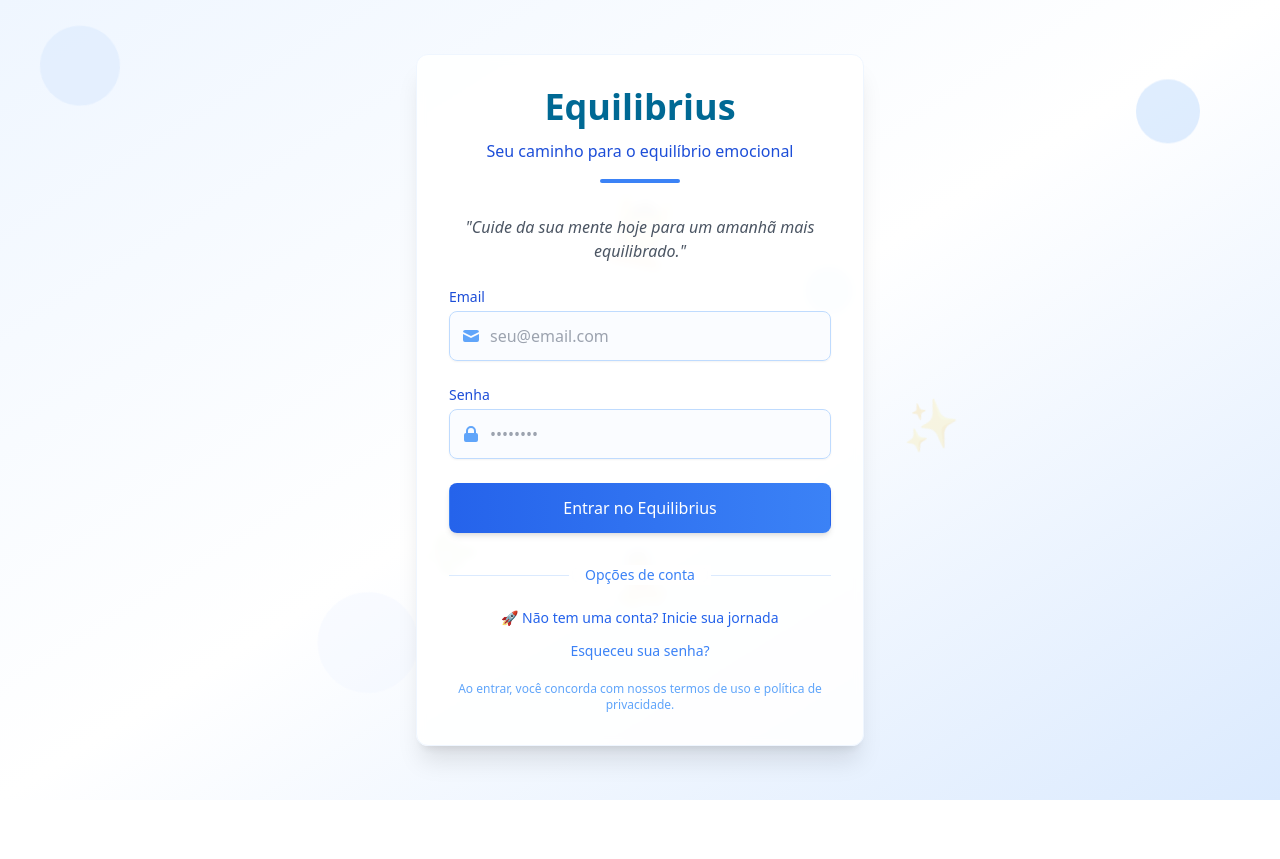
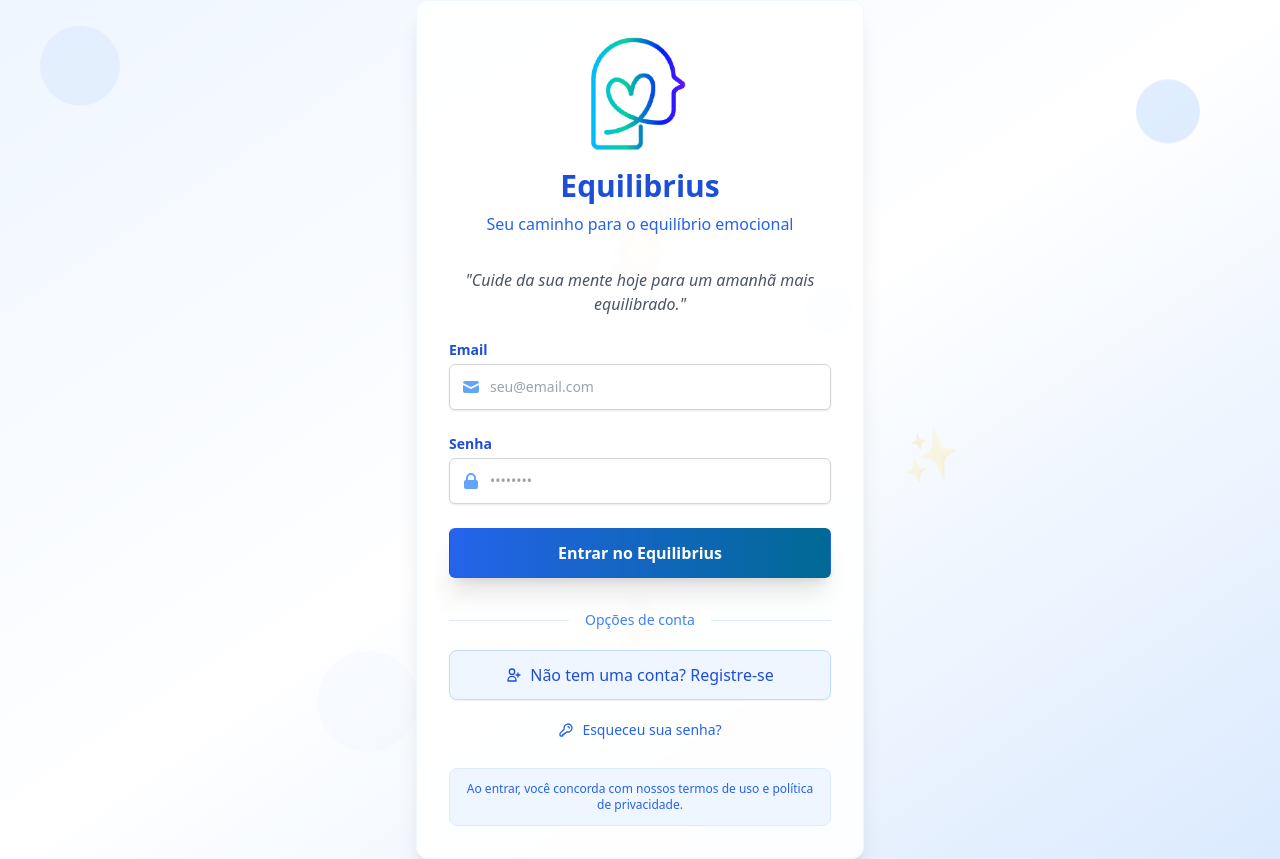
Before and after one commit to tomasbiasotto/Equilibrius-Project, a React (Vite) app: page / in a window 1280 px wide. Before the commit the page ends 800 px from the top, so only its background shows below. Built offline with nearby package versions, Linux system fonts and the light colour scheme; no server answers.

Commit message:
ATUALIZADO TELA DE LOGIN E CADASTRO

```diff
--- a/src/components/Login.tsx
+++ b/src/components/Login.tsx
@@ -71,10 +71,16 @@ const Login: React.FC = () => {
 
       {/* Container principal com efeito de vidro */}
       <div className="bg-white/90 backdrop-blur-sm p-8 rounded-xl shadow-xl w-full max-w-md border border-blue-50 relative z-10">
-        <div className="text-center mb-8">
-          <h1 className="text-4xl font-bold text-brand">Equilibrius</h1>
-          <p className="text-blue-700 mt-3 font-medium">Seu caminho para o equilíbrio emocional</p>
-          <div className="h-1 w-20 bg-blue-500 mx-auto mt-4 rounded-full"></div>
+        <div className="text-center mb-8 flex flex-col items-center">
+          <img
+            src="/logo.svg.png"
+            alt="Equilibrius Logo"
+            width="120"
+            height="120"
+            className="mb-4 mix-blend-multiply"
+          />
+          <h1 className="text-3xl font-bold text-blue-700 mb-1">Equilibrius</h1>
+          <p className="text-blue-600 mt-1 font-medium">Seu caminho para o equilíbrio emocional</p>
         </div>
 
         <div className="text-center mb-6 text-gray-600 italic">
@@ -89,16 +95,16 @@ const Login: React.FC = () => {
 
         <form onSubmit={handleSubmit} className="space-y-6">
           <div>
-            <label htmlFor="email" className="block text-sm font-medium text-blue-700">
+            <label htmlFor="email" className="block text-sm font-semibold text-blue-700">
               Email
             </label>
-            <div className="relative">
+            <div className="relative mt-1 rounded-md shadow-sm">
               <input
                 type="email"
                 id="email"
                 value={email}
                 onChange={(e) => setEmail(e.target.value)}
-                className="mt-1 block w-full px-4 py-3 border border-blue-200 bg-blue-50/30 rounded-lg shadow-sm focus:outline-none focus:ring-2 focus:ring-blue-500 focus:border-blue-400 transition-all duration-200 pl-10"
+                className="block w-full px-4 py-3 border border-gray-300 rounded-md shadow-sm focus:ring-blue-500 focus:border-blue-500 bg-white sm:text-sm transition-all duration-200 pl-10"
                 required
                 disabled={loading}
                 placeholder="seu@email.com"
@@ -113,16 +119,16 @@ const Login: React.FC = () => {
           </div>
 
           <div>
-            <label htmlFor="password" className="block text-sm font-medium text-blue-700">
+            <label htmlFor="password" className="block text-sm font-semibold text-blue-700">
               Senha
             </label>
-            <div className="relative">
+            <div className="relative mt-1 rounded-md shadow-sm">
               <input
                 type="password"
                 id="password"
                 value={password}
                 onChange={(e) => setPassword(e.target.value)}
-                className="mt-1 block w-full px-4 py-3 border border-blue-200 bg-blue-50/30 rounded-lg shadow-sm focus:outline-none focus:ring-2 focus:ring-blue-500 focus:border-blue-400 transition-all duration-200 pl-10"
+                className="block w-full px-4 py-3 border border-gray-300 rounded-md shadow-sm focus:ring-blue-500 focus:border-blue-500 bg-white sm:text-sm transition-all duration-200 pl-10"
                 required
                 disabled={loading}
                 placeholder="••••••••"
@@ -137,10 +143,18 @@ const Login: React.FC = () => {
 
           <button
             type="submit"
-            className="w-full flex justify-center py-3 px-6 border border-transparent rounded-lg shadow-md text-white bg-gradient-to-r from-blue-600 to-blue-500 hover:from-blue-700 hover:to-blue-600 focus:outline-none focus:ring-2 focus:ring-offset-2 focus:ring-blue-500 disabled:opacity-60 transition-all duration-200 transform hover:translate-y-[-2px] font-medium text-base"
+            className="mt-4 w-full flex justify-center py-3 px-6 border border-transparent rounded-md shadow-xl text-white bg-gradient-to-r from-blue-600 to-brand hover:from-blue-700 hover:to-blue-600 focus:outline-none focus:ring-2 focus:ring-offset-2 focus:ring-blue-500 disabled:opacity-70 transition-all duration-200 font-semibold text-base"
             disabled={loading}
           >
-            {loading ? 'Processando...' : 'Entrar no Equilibrius'}
+            {loading ? (
+              <span className="flex items-center">
+                <svg className="animate-spin -ml-1 mr-3 h-5 w-5 text-white" xmlns="http://www.w3.org/2000/svg" fill="none" viewBox="0 0 24 24">
+                  <circle className="opacity-25" cx="12" cy="12" r="10" stroke="currentColor" strokeWidth="4"></circle>
+                  <path className="opacity-75" fill="currentColor" d="M4 12a8 8 0 018-8V0C5.373 0 0 5.373 0 12h4zm2 5.291A7.962 7.962 0 014 12H0c0 3.042 1.135 5.824 3 7.938l3-2.647z"></path>
+                </svg>
+                Processando...
+              </span>
+            ) : 'Entrar no Equilibrius'}
           </button>
         </form>
 
@@ -156,24 +170,30 @@ const Login: React.FC = () => {
 
 
 
-          <div className="text-center space-y-3 mt-4">
+          <div className="grid grid-cols-1 gap-3 mt-4">
             <button
               onClick={() => setAuthMode('register')}
-              className="text-blue-600 hover:text-blue-800 transition-colors font-medium text-sm hover:underline"
+              className="px-4 py-3 bg-blue-50 hover:bg-blue-100 text-blue-700 hover:text-blue-900 transition-all rounded-lg border border-blue-200 flex items-center justify-center shadow-sm hover:shadow"
             >
-              🚀 Não tem uma conta? Inicie sua jornada
+              <svg xmlns="http://www.w3.org/2000/svg" className="h-4 w-4 mr-2" fill="none" viewBox="0 0 24 24" stroke="currentColor">
+                <path strokeLinecap="round" strokeLinejoin="round" strokeWidth={2} d="M18 9v3m0 0v3m0-3h3m-3 0h-3m-2-5a4 4 0 11-8 0 4 4 0 018 0zM3 20a6 6 0 0112 0v1H3v-1z" />
+              </svg>
+              Não tem uma conta? Registre-se
             </button>
 
             <button
               onClick={() => setAuthMode('reset')}
-              className="block w-full text-sm text-blue-500 hover:text-blue-700 transition-colors mt-2"
+              className="px-4 py-2 text-blue-600 hover:text-blue-800 transition-all rounded-lg flex items-center justify-center hover:bg-blue-50/50 font-medium text-sm"
             >
+              <svg xmlns="http://www.w3.org/2000/svg" className="h-4 w-4 mr-2" fill="none" viewBox="0 0 24 24" stroke="currentColor">
+                <path strokeLinecap="round" strokeLinejoin="round" strokeWidth={2} d="M15 7a2 2 0 012 2m4 0a6 6 0 01-7.743 5.743L11 17H9v2H7v2H4a1 1 0 01-1-1v-2.586a1 1 0 01.293-.707l5.964-5.964A6 6 0 1121 9z" />
+              </svg>
               Esqueceu sua senha?
             </button>
           </div>
 
-          <div className="text-center text-xs text-blue-400 mt-6">
-            <p>Ao entrar, você concorda com nossos termos de uso e política de privacidade.</p>
+          <div className="text-center text-xs mt-6 p-3 bg-blue-50 rounded-lg border border-blue-100 text-blue-600">
+            <p>Ao entrar, você concorda com nossos <span className="font-medium hover:underline cursor-pointer">termos de uso</span> e <span className="font-medium hover:underline cursor-pointer">política de privacidade</span>.</p>
           </div>
         </div>
       </div>
--- a/src/components/Register.tsx
+++ b/src/components/Register.tsx
@@ -65,33 +65,38 @@ const Register: React.FC<RegisterProps> = ({ onBack }) => {
   };
 
   return (
-    <div className="min-h-screen flex items-center justify-center relative overflow-hidden bg-gradient-to-br from-blue-50 via-white to-blue-100">
-      {/* Elementos decorativos flutuantes relacionados à saúde mental */}
-      <div className="absolute top-10 left-10 w-20 h-20 rounded-full bg-blue-100 opacity-60 animate-float1"></div>
-      <div className="absolute top-20 right-20 w-16 h-16 rounded-full bg-blue-200 opacity-50 animate-float2"></div>
-      <div className="absolute bottom-20 left-1/4 w-24 h-24 rounded-full bg-blue-50 opacity-40 animate-float3"></div>
-      <div className="absolute top-1/3 right-1/3 w-12 h-12 rounded-full bg-blue-300 opacity-30 animate-float2"></div>
+    <div className="min-h-screen flex items-center justify-center relative overflow-hidden bg-gradient-to-r from-blue-900 via-blue-800 to-brand">
+      {/* Background profissional com efeito de mesh gradient */}
+      <div className="absolute inset-0 bg-[radial-gradient(ellipse_at_top_right,_var(--tw-gradient-stops))] from-blue-700/20 via-transparent to-transparent"></div>
+      <div className="absolute inset-0 bg-[radial-gradient(ellipse_at_bottom_left,_var(--tw-gradient-stops))] from-teal-600/20 via-transparent to-transparent"></div>
 
-      {/* Ícones representativos de saúde mental e bem-estar */}
-      <div className="absolute top-1/4 left-1/5 text-blue-300 opacity-20 transform rotate-12 text-6xl">🧠</div>
-      <div className="absolute bottom-1/4 right-1/5 text-blue-400 opacity-20 transform -rotate-6 text-5xl">🌱</div>
-      <div className="absolute top-2/3 left-1/3 text-blue-200 opacity-20 transform rotate-45 text-4xl">🌿</div>
-      <div className="absolute top-1/2 right-1/4 text-blue-100 opacity-15 transform -rotate-12 text-5xl">✨</div>
+      {/* Elementos sutis de design */}
+      <div className="absolute top-0 left-0 w-full h-1/3 bg-gradient-to-b from-black/5 to-transparent"></div>
+      <div className="absolute bottom-0 right-0 w-2/3 h-1/2 bg-gradient-to-tl from-black/5 to-transparent"></div>
 
-      {/* Container principal com efeito de vidro */}
-      <div className="bg-white/90 backdrop-blur-sm p-8 rounded-xl shadow-xl w-full max-w-md border border-blue-50 relative z-10">
+      {/* Container principal com efeito de vidro - cor exatamente igual ao fundo do logo */}
+      <div className="p-8 rounded-xl shadow-2xl w-full max-w-md border border-white/20 relative z-10" style={{backgroundColor: '#ffffff'}}>
         <button
           onClick={onBack}
-          className="absolute top-4 left-4 text-blue-600 hover:text-blue-800 focus:outline-none"
+          className="absolute top-6 left-6 text-blue-600 hover:text-blue-800 focus:outline-none transition-colors"
           aria-label="Voltar"
         >
           <ArrowLeft size={20} />
         </button>
 
-        <div className="text-center mb-6">
-          <h1 className="text-3xl font-bold text-brand">Iniciar Jornada</h1>
-          <p className="text-blue-700 mt-2">Crie sua conta no Equilibrius</p>
-          <div className="h-1 w-20 bg-blue-500 mx-auto mt-3 rounded-full"></div>
+        <div className="text-center mb-8">
+          {/* Logo do Equilibrius */}
+          <div className="flex justify-center mb-4">
+            <img
+              src="/logo.svg.png"
+              alt="Equilibrius Logo"
+              width="120"
+              height="120"
+              style={{display: 'block'}}
+            />
+          </div>
+          <h1 className="text-3xl font-bold text-gray-800 mb-2">Iniciar Jornada</h1>
+          <p className="text-blue-700 font-medium">Crie sua conta no Equilibrius</p>
         </div>
 
         {success ? (
@@ -111,8 +116,9 @@ const Register: React.FC<RegisterProps> = ({ onBack }) => {
           </div>
         ) : (
           <>
-            <div className="text-center mb-6 text-gray-600 italic">
-              "Registre-se para iniciar sua jornada de equilíbrio emocional."
+            <div className="mb-6 py-3 px-4 border-l-4 border-blue-500 bg-blue-50/30 text-gray-700">
+              <p className="text-sm font-medium">Bem-vindo ao Equilibrius</p>
+              <p className="text-xs text-gray-600">Registre-se para iniciar sua jornada de equilíbrio emocional e bem-estar mental.</p>
             </div>
 
             {error && (
@@ -123,21 +129,21 @@ const Register: React.FC<RegisterProps> = ({ onBack }) => {
 
             <form onSubmit={handleSubmit} className="space-y-5">
               <div>
-                <label htmlFor="name" className="block text-sm font-medium text-blue-700">
+                <label htmlFor="name" className="block text-sm font-semibold text-gray-700">
                   Nome completo
                 </label>
-                <div className="relative">
+                <div className="relative mt-1 rounded-md shadow-sm">
                   <input
                     type="text"
                     id="name"
                     value={name}
                     onChange={(e) => setName(e.target.value)}
-                    className="mt-1 block w-full px-4 py-3 border border-blue-200 bg-blue-50/30 rounded-lg shadow-sm focus:outline-none focus:ring-2 focus:ring-blue-500 focus:border-blue-400 transition-all duration-200 pl-10"
+                    className="block w-full px-4 py-3 border border-gray-300 rounded-md shadow-sm focus:ring-blue-500 focus:border-blue-500 bg-white sm:text-sm transition-all duration-200 pl-10"
                     required
                     disabled={loading}
                     placeholder="Seu nome completo"
                   />
-                  <div className="absolute left-3 top-1/2 -translate-y-1/2 text-blue-400">
+                  <div className="absolute left-3 top-1/2 -translate-y-1/2 text-gray-500">
                     <svg xmlns="http://www.w3.org/2000/svg" className="h-5 w-5" fill="none" viewBox="0 0 24 24" stroke="currentColor">
                       <path strokeLinecap="round" strokeLinejoin="round" strokeWidth={2} d="M16 7a4 4 0 11-8 0 4 4 0 018 0zM12 14a7 7 0 00-7 7h14a7 7 0 00-7-7z" />
                     </svg>
@@ -146,21 +152,21 @@ const Register: React.FC<RegisterProps> = ({ onBack }) => {
               </div>
 
               <div>
-                <label htmlFor="register-email" className="block text-sm font-medium text-blue-700">
+                <label htmlFor="register-email" className="block text-sm font-semibold text-gray-700">
                   Email
                 </label>
-                <div className="relative">
+                <div className="relative mt-1 rounded-md shadow-sm">
                   <input
                     type="email"
                     id="register-email"
                     value={email}
                     onChange={(e) => setEmail(e.target.value)}
-                    className="mt-1 block w-full px-4 py-3 border border-blue-200 bg-blue-50/30 rounded-lg shadow-sm focus:outline-none focus:ring-2 focus:ring-blue-500 focus:border-blue-400 transition-all duration-200 pl-10"
+                    className="block w-full px-4 py-3 border border-gray-300 rounded-md shadow-sm focus:ring-blue-500 focus:border-blue-500 bg-white sm:text-sm transition-all duration-200 pl-10"
                     required
                     disabled={loading}
                     placeholder="seu@email.com"
                   />
-                  <div className="absolute left-3 top-1/2 -translate-y-1/2 text-blue-400">
+                  <div className="absolute left-3 top-1/2 -translate-y-1/2 text-gray-500">
                     <svg xmlns="http://www.w3.org/2000/svg" className="h-5 w-5" viewBox="0 0 20 20" fill="currentColor">
                       <path d="M2.003 5.884L10 9.882l7.997-3.998A2 2 0 0016 4H4a2 2 0 00-1.997 1.884z" />
                       <path d="M18 8.118l-8 4-8-4V14a2 2 0 002 2h12a2 2 0 002-2V8.118z" />
@@ -170,22 +176,22 @@ const Register: React.FC<RegisterProps> = ({ onBack }) => {
               </div>
 
               <div>
-                <label htmlFor="register-password" className="block text-sm font-medium text-blue-700">
+                <label htmlFor="register-password" className="block text-sm font-semibold text-gray-700">
                   Senha
                 </label>
-                <div className="relative">
+                <div className="relative mt-1 rounded-md shadow-sm">
                   <input
                     type="password"
                     id="register-password"
                     value={password}
                     onChange={(e) => setPassword(e.target.value)}
-                    className="mt-1 block w-full px-4 py-3 border border-blue-200 bg-blue-50/30 rounded-lg shadow-sm focus:outline-none focus:ring-2 focus:ring-blue-500 focus:border-blue-400 transition-all duration-200 pl-10"
+                    className="block w-full px-4 py-3 border border-gray-300 rounded-md shadow-sm focus:ring-blue-500 focus:border-blue-500 bg-white sm:text-sm transition-all duration-200 pl-10"
                     required
                     disabled={loading}
                     placeholder="••••••••"
                     minLength={6}
                   />
-                  <div className="absolute left-3 top-1/2 -translate-y-1/2 text-blue-400">
+                  <div className="absolute left-3 top-1/2 -translate-y-1/2 text-gray-500">
                     <svg xmlns="http://www.w3.org/2000/svg" className="h-5 w-5" viewBox="0 0 20 20" fill="currentColor">
                       <path fillRule="evenodd" d="M5 9V7a5 5 0 0110 0v2a2 2 0 012 2v5a2 2 0 01-2 2H5a2 2 0 01-2-2v-5a2 2 0 012-2zm8-2v2H7V7a3 3 0 016 0z" clipRule="evenodd" />
                     </svg>
@@ -195,21 +201,21 @@ const Register: React.FC<RegisterProps> = ({ onBack }) => {
               </div>
 
               <div>
-                <label htmlFor="confirm-password" className="block text-sm font-medium text-blue-700">
+                <label htmlFor="confirm-password" className="block text-sm font-semibold text-gray-700">
                   Confirme sua senha
                 </label>
-                <div className="relative">
+                <div className="relative mt-1 rounded-md shadow-sm">
                   <input
                     type="password"
                     id="confirm-password"
                     value={confirmPassword}
                     onChange={(e) => setConfirmPassword(e.target.value)}
-                    className="mt-1 block w-full px-4 py-3 border border-blue-200 bg-blue-50/30 rounded-lg shadow-sm focus:outline-none focus:ring-2 focus:ring-blue-500 focus:border-blue-400 transition-all duration-200 pl-10"
+                    className="block w-full px-4 py-3 border border-gray-300 rounded-md shadow-sm focus:ring-blue-500 focus:border-blue-500 bg-white sm:text-sm transition-all duration-200 pl-10"
                     required
                     disabled={loading}
                     placeholder="••••••••"
                   />
-                  <div className="absolute left-3 top-1/2 -translate-y-1/2 text-blue-400">
+                  <div className="absolute left-3 top-1/2 -translate-y-1/2 text-gray-500">
                     <svg xmlns="http://www.w3.org/2000/svg" className="h-5 w-5" viewBox="0 0 20 20" fill="currentColor">
                       <path fillRule="evenodd" d="M2.166 4.999A11.954 11.954 0 0010 1.944 11.954 11.954 0 0017.834 5c.11.65.166 1.32.166 2.001 0 5.225-3.34 9.67-8 11.317C5.34 16.67 2 12.225 2 7c0-.682.057-1.35.166-2.001zm11.541 3.708a1 1 0 00-1.414-1.414L9 10.586 7.707 9.293a1 1 0 00-1.414 1.414l2 2a1 1 0 001.414 0l4-4z" clipRule="evenodd" />
                     </svg>
@@ -219,10 +225,18 @@ const Register: React.FC<RegisterProps> = ({ onBack }) => {
 
               <button
                 type="submit"
-                className="mt-2 w-full flex justify-center py-3 px-6 border border-transparent rounded-lg shadow-md text-white bg-gradient-to-r from-blue-600 to-blue-500 hover:from-blue-700 hover:to-blue-600 focus:outline-none focus:ring-2 focus:ring-offset-2 focus:ring-blue-500 disabled:opacity-60 transition-all duration-200 transform hover:translate-y-[-2px] font-medium text-base"
+                className="mt-4 w-full flex justify-center py-3 px-6 border border-transparent rounded-md shadow-xl text-white bg-gradient-to-r from-blue-700 to-brand hover:from-blue-800 hover:to-blue-700 focus:outline-none focus:ring-2 focus:ring-offset-2 focus:ring-blue-500 disabled:opacity-70 transition-all duration-200 font-semibold text-base"
                 disabled={loading}
               >
-                {loading ? 'Processando...' : 'Criar minha conta'}
+                {loading ? (
+                  <span className="flex items-center">
+                    <svg className="animate-spin -ml-1 mr-3 h-5 w-5 text-white" xmlns="http://www.w3.org/2000/svg" fill="none" viewBox="0 0 24 24">
+                      <circle className="opacity-25" cx="12" cy="12" r="10" stroke="currentColor" strokeWidth="4"></circle>
+                      <path className="opacity-75" fill="currentColor" d="M4 12a8 8 0 018-8V0C5.373 0 0 5.373 0 12h4zm2 5.291A7.962 7.962 0 014 12H0c0 3.042 1.135 5.824 3 7.938l3-2.647z"></path>
+                    </svg>
+                    Processando...
+                  </span>
+                ) : 'Criar minha conta'}
               </button>
 
               <div className="text-center mt-4">
```
Also changed, not shown: public/logo.svg.png (added).
